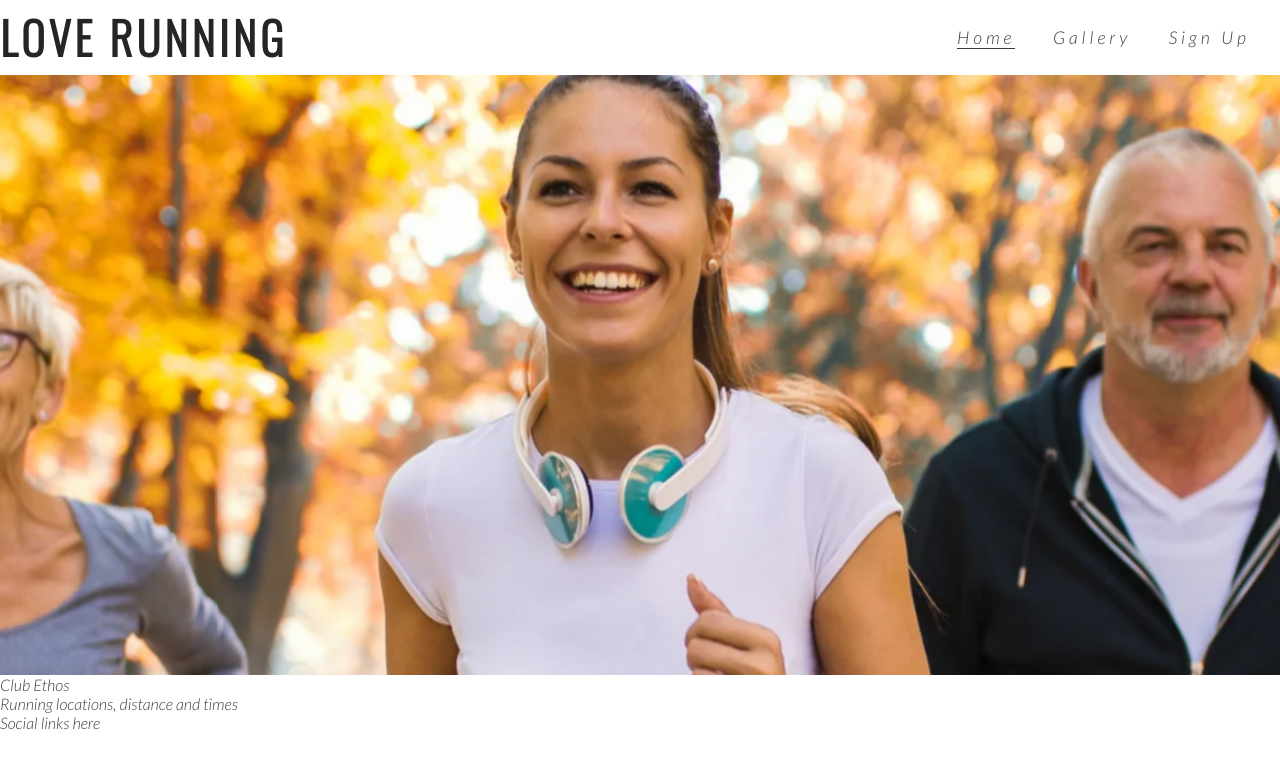
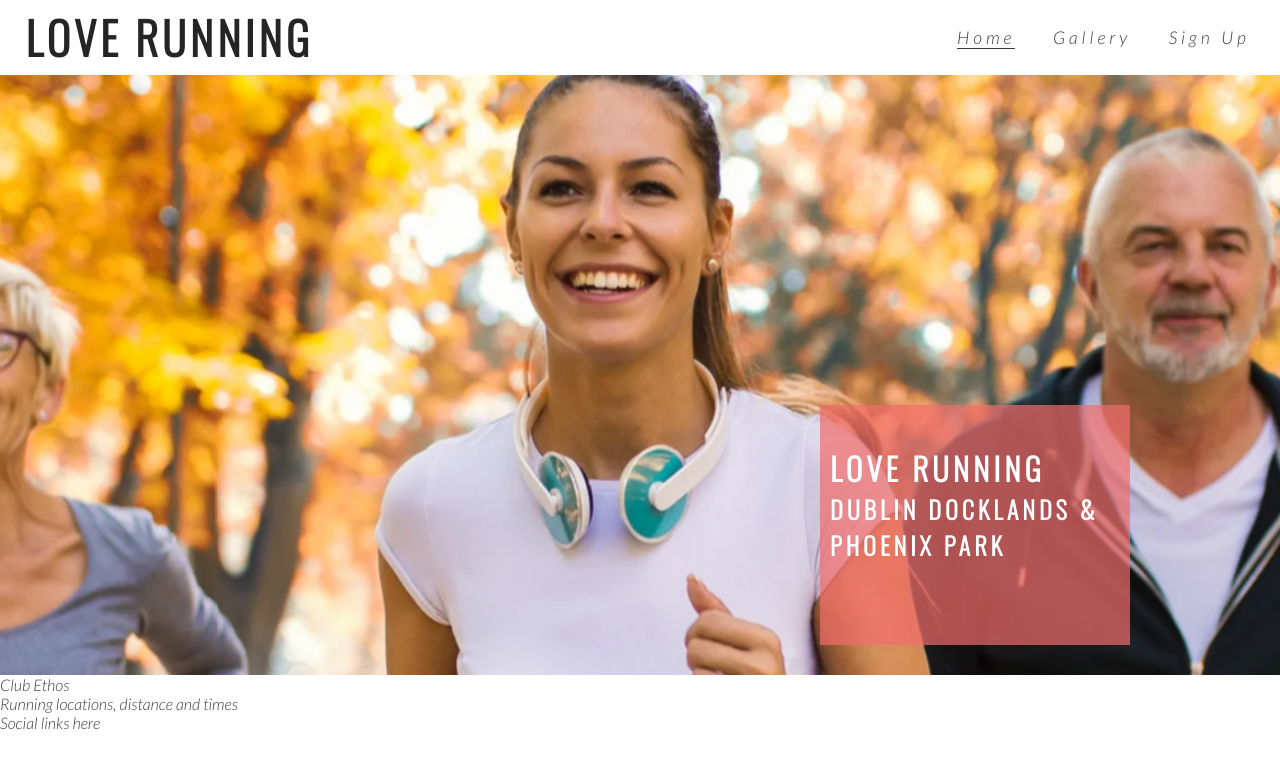
Before and after one commit to Ksson96/love-running, a plain HTML site: page index.html in a window 1280 px wide. Drawn offline with nearby package versions, Linux system fonts and the light colour scheme.

Commit message:
Add cover text and style

```diff
--- a/assets/css/style.css
+++ b/assets/css/style.css
@@ -39,6 +39,11 @@ h1, h2 {
     height:600px;
     width:100%;
     overflow:hidden;
+    position: relative;
+}
+
+#cover-text, #cover-text h2 {
+    color:#fff;
 }
 
 
@@ -59,6 +64,7 @@ h1, h2 {
 #logo {
     float:left;
     font-size: 280%;
+    margin-left:2%;
 }
 
 #menu {
@@ -93,3 +99,23 @@ h1, h2 {
 .active {
     border-bottom: 1px solid #3a3a3a;
 }
+
+#cover-text {
+    font-size:130%;
+    font-family:Oswald, sans-serif;
+    text-transform: uppercase;
+    letter-spacing:4px;
+
+    width:300px;
+    height:200px;
+
+    padding-top: 40px;
+    padding-left: 10px;
+
+    background-color: rgba(241, 109, 107, .7);
+
+    bottom: 30px;
+    right: 150px;
+
+    position:absolute;
+}
--- a/index.html
+++ b/index.html
@@ -35,6 +35,10 @@
     </header>
     <section id="hero-outer">
         <div id="hero-image"></div>
+        <div id="cover-text">
+            <h2>Love Running</h2>
+            <h3>Dublin Docklands & Phoenix Park</h3>
+        </div>
     </section>
     <section>Club Ethos</section>
     <section>Running locations, distance and times</section>
```
